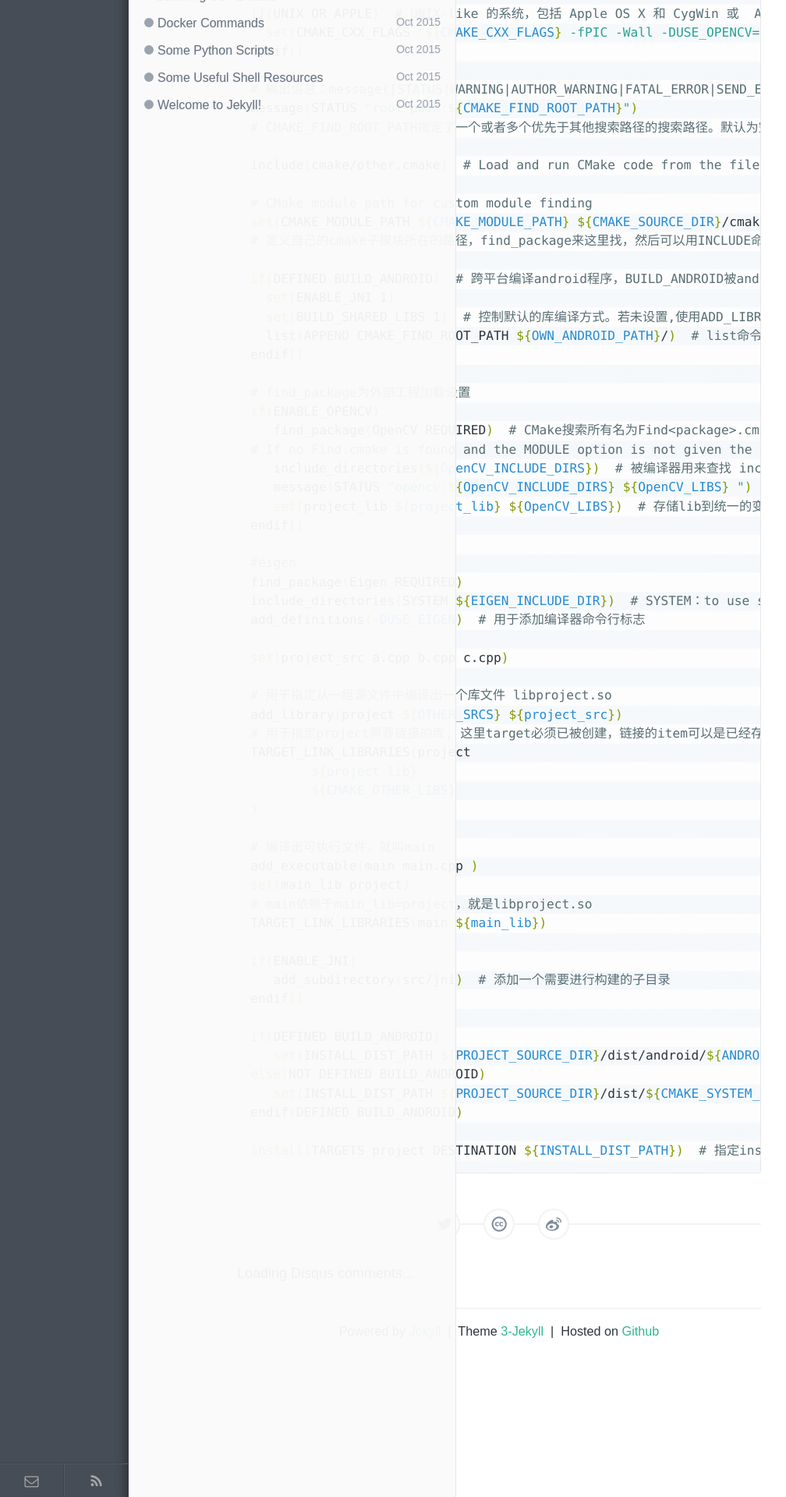
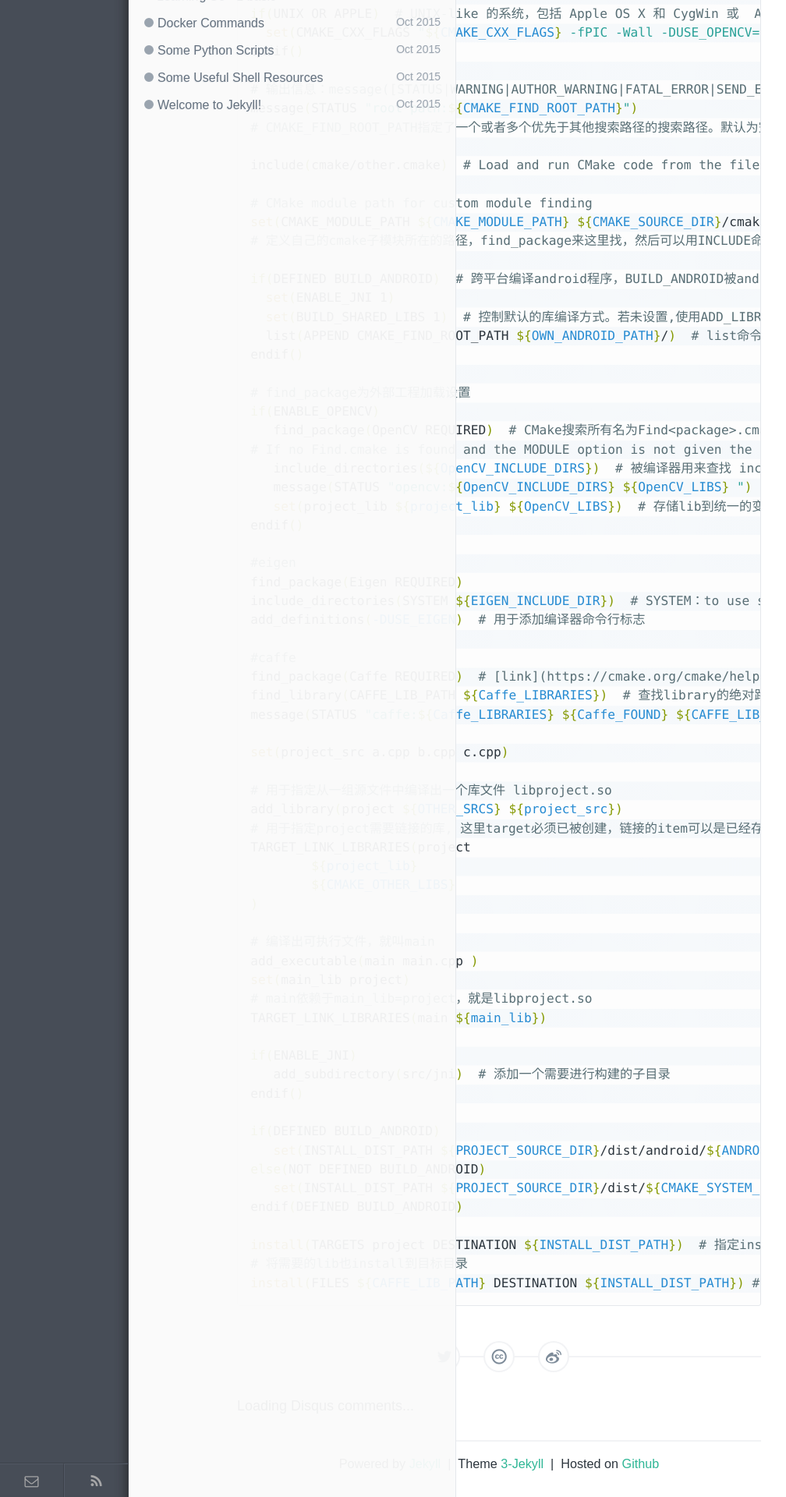
Before and after one commit to wykvictor/wykvictor.github.io, a Jekyll site: the page built from _posts/resources/2016-01-27-CMake-Cheatsheet.md, in a window 1280 px wide. Shown: the part 692-2612 px from the top of the page at 78% size, without its empty margins (0-1008 px from the left). Built offline with Jekyll 4.4.1, drawn with Linux system fonts in a browser that asks for light colours; comment, search, counter and statistics services are not loaded.

Commit message:
update find_library in cmake cheatsheet

```diff
--- a/_posts/resources/2016-01-27-CMake-Cheatsheet.md
+++ b/_posts/resources/2016-01-27-CMake-Cheatsheet.md
@@ -60,6 +60,11 @@ find_package(Eigen REQUIRED)
 include_directories(SYSTEM ${EIGEN_INCLUDE_DIR})  # SYSTEM：to use system include directories on some platforms
 add_definitions(-DUSE_EIGEN)  # 用于添加编译器命令行标志
 
+#caffe
+find_package(Caffe REQUIRED)  # [link](https://cmake.org/cmake/help/v3.4/command/find_package.html?highlight=find_package)若找到，则name_FOUND被自动置为1
+find_library(CAFFE_LIB_PATH ${Caffe_LIBRARIES})  # 查找library的绝对路径，存入变量
+message(STATUS "caffe:${Caffe_LIBRARIES} ${Caffe_FOUND} ${CAFFE_LIB_PATH}")
+
 set(project_src a.cpp b.cpp c.cpp)
 
 # 用于指定从一组源文件中编译出一个库文件 libproject.so
@@ -87,4 +92,6 @@ else(NOT DEFINED BUILD_ANDROID)
 endif(DEFINED BUILD_ANDROID)
 
 install(TARGETS project DESTINATION ${INSTALL_DIST_PATH})  # 指定install的时候，执行的命令，跟make时没关系
+# 将需要的lib也install到目标目录
+install(FILES ${CAFFE_LIB_PATH} DESTINATION ${INSTALL_DIST_PATH}) #[link](https://cmake.org/cmake/help/v3.4/command/install.html#installing-files)
 {% endhighlight %}
```
